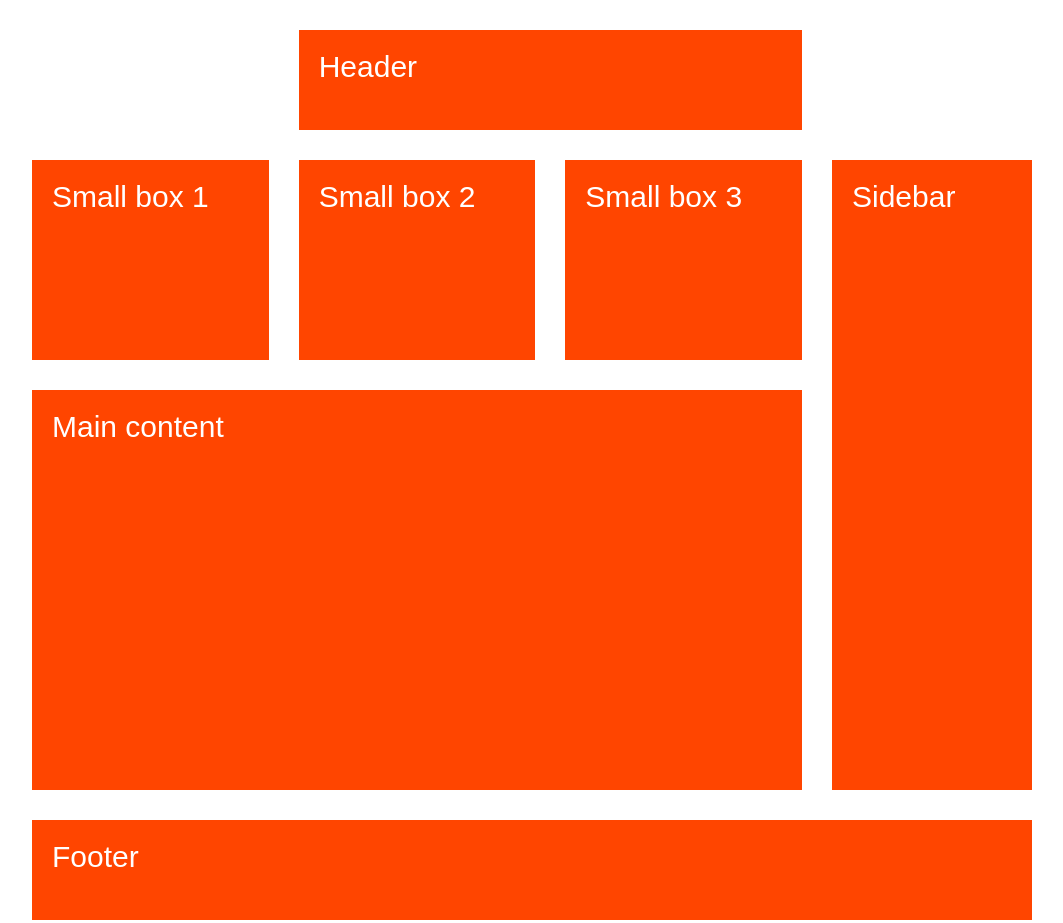
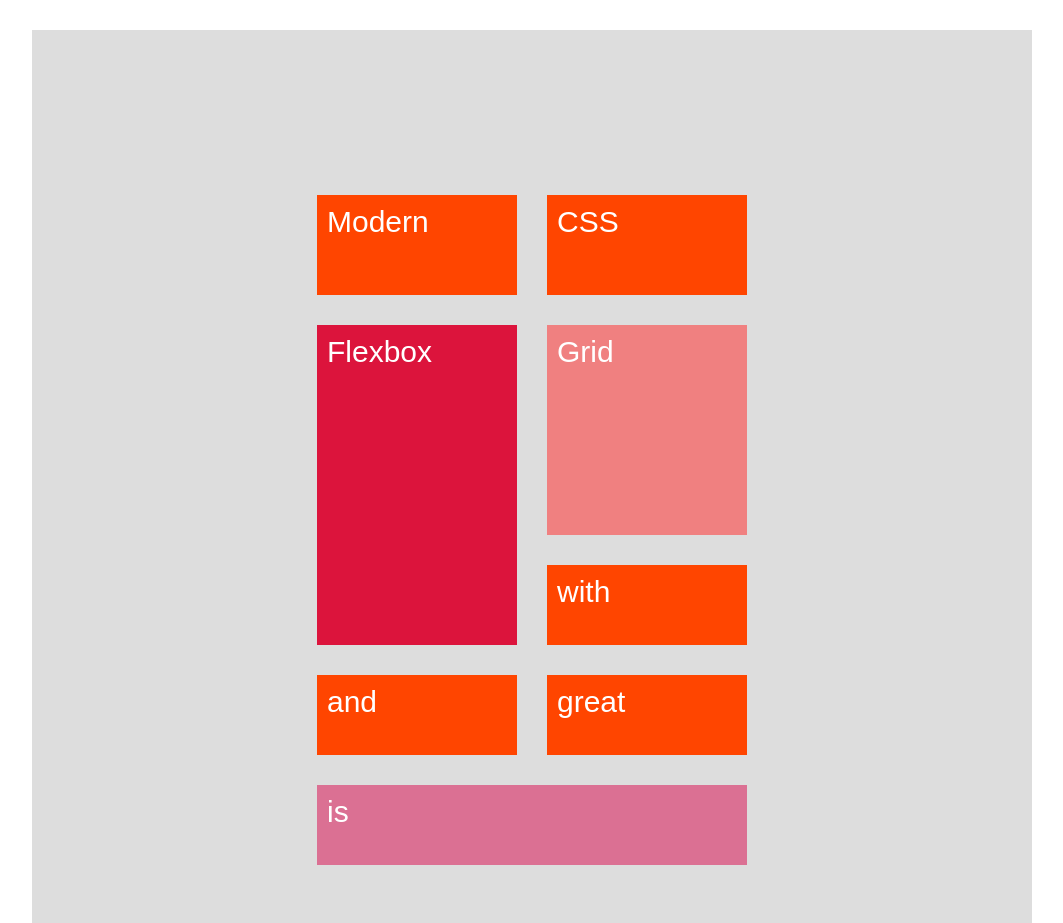
Before and after one commit to MateenCode/css-grid, a website: page index.html in a window 1280 px wide. Shown: the top 923 px of the page, without its empty margins (108-1171 px from the left). Drawn offline with Linux system fonts and the light colour scheme.

Commit message:
aligning grid items completed

```diff
--- a/index.html
+++ b/index.html
@@ -21,7 +21,7 @@
       <div class="item item--5">5: Blue</div>
       <div class="item item--6">6: Brown</div>
     </div> -->
-
+    <!--
     <div class="container">
       <div class="header">Header</div>
 
@@ -34,6 +34,17 @@
       <div class="sidebar">Sidebar</div>
 
       <div class="footer">Footer</div>
+    </div> -->
+
+    <div class="container">
+      <div class="item item--1">Modern</div>
+      <div class="item item--2">CSS</div>
+      <div class="item item--3">with</div>
+      <div class="item item--4">Flexbox</div>
+      <div class="item item--5">and</div>
+      <div class="item item--6">Grid</div>
+      <div class="item item--7">is</div>
+      <div class="item item--8">great</div>
     </div>
   </body>
 </html>
--- a/sass/main.scss
+++ b/sass/main.scss
@@ -141,53 +141,105 @@
 }
 */
 
-// METHOD 3: NAME GRID AREAS
+// // METHOD 3: NAME GRID AREAS
+// .container {
+//   width: 1000px;
+//   margin: 30px auto;
+
+//   display: grid;
+//   grid-template-rows: 100px 200px 400px 100px;
+//   grid-template-columns: repeat(3, 1fr) 200px;
+//   grid-gap: 30px;
+
+//   grid-template-areas:
+//     ". head head ."
+//     "box-1 box-2 box-3 side"
+//     "main main main side"
+//     "foot foot foot foot";
+
+//   & > * {
+//     background-color: orangered;
+//     padding: 20px;
+//     color: white;
+//     font-size: 30px;
+//     font-family: sans-serif;
+//   }
+
+//   .header {
+//     grid-area: head;
+//   }
+
+//   .small-box-1 {
+//     grid-area: box-1;
+//   }
+//   .small-box-2 {
+//     grid-area: box-2;
+//   }
+//   .small-box-3 {
+//     grid-area: box-3;
+//   }
+
+//   .sidebar {
+//     grid-area: side;
+//   }
+
+//   .main-content {
+//     grid-area: main;
+//   }
+
+//   .footer {
+//     grid-area: foot;
+//   }
+// }
+
 .container {
   width: 1000px;
   margin: 30px auto;
+  background-color: #ddd;
 
   display: grid;
-  grid-template-rows: 100px 200px 400px 100px;
-  grid-template-columns: repeat(3, 1fr) 200px;
+  //grid-template-rows: repeat(2, 150px);
+  //grid-template-columns: repeat(2, 1fr);
   grid-gap: 30px;
 
-  grid-template-areas:
-    ". head head ."
-    "box-1 box-2 box-3 side"
-    "main main main side"
-    "foot foot foot foot";
+  grid-auto-rows: 80px;
+  grid-auto-flow: row dense;
+  grid-auto-columns: 0.5fr;
 
-  & > * {
+  // Align grid items to grid areas
+  //align-items: center; // STRETCH / center / end / start
+  //justify-items: center;
+
+  // Align grid tracks to grid container
+  grid-template-rows: repeat(2, 100px);
+  grid-template-columns: repeat(2, 200px);
+  height: 1000px;
+
+  justify-content: center; // center / start / end / space-between / space-around / space-evenly
+  align-content: center;
+
+  .item {
+    padding: 10px;
+    color: white;
+    font-family: sans-serif;
+    font-size: 30px;
     background-color: orangered;
-    padding: 20px;
-    color: white;
-    font-size: 30px;
-    font-family: sans-serif;
-  }
 
-  .header {
-    grid-area: head;
-  }
+    &--4 {
+      background-color: crimson;
+      grid-row: 2 / span 3;
+      //align-self: start;
+      //justify-self: start;
+    }
 
-  .small-box-1 {
-    grid-area: box-1;
-  }
-  .small-box-2 {
-    grid-area: box-2;
-  }
-  .small-box-3 {
-    grid-area: box-3;
-  }
+    &--6 {
+      background-color: lightcoral;
+      grid-row: 2 / span 2;
+    }
 
-  .sidebar {
-    grid-area: side;
-  }
-
-  .main-content {
-    grid-area: main;
-  }
-
-  .footer {
-    grid-area: foot;
+    &--7 {
+      background-color: palevioletred;
+      grid-column: 1 / -1;
+    }
   }
 }
```
Also changed, not shown: css/style.css.
